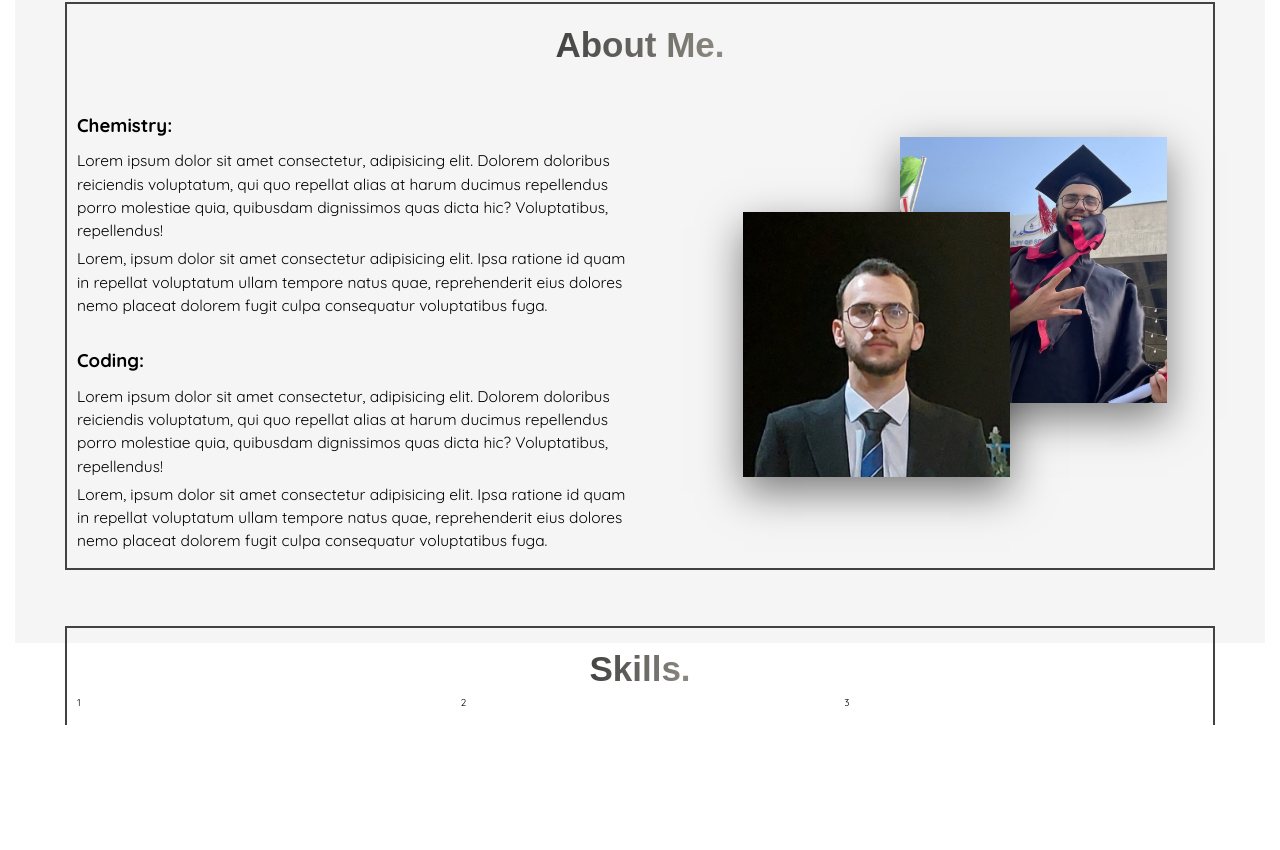
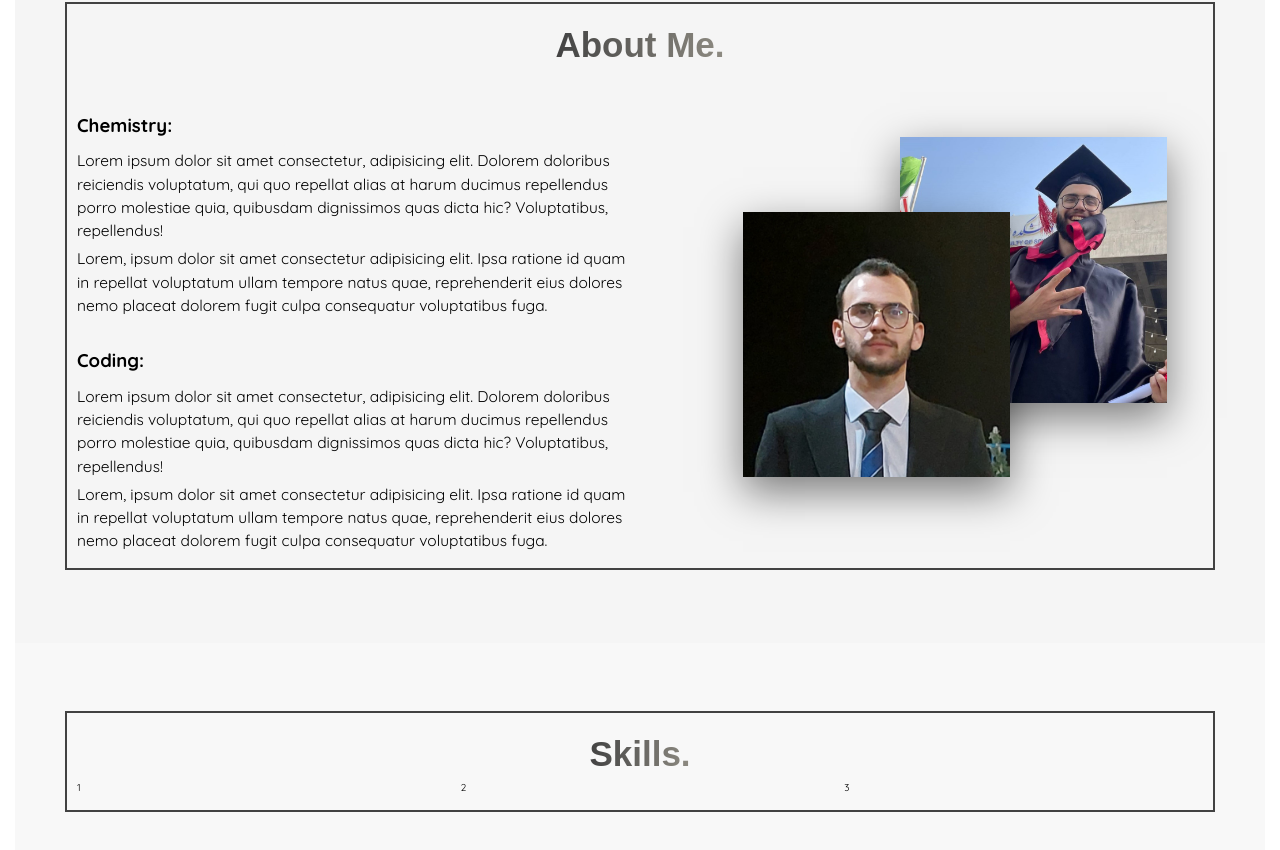
Before and after one commit to mmdparimoon/PORF, a website: page index.html in a window 1280 px wide. Shown: the part 841-1691 px from the top of the page. Before the commit the page ends 1566 px from the top, so only its background shows below. Drawn offline with Linux system fonts and the light colour scheme; a web font is replaced by a local one.

Commit message:
fix color- mixins

```diff
--- a/sass/abstracts/_variables.scss
+++ b/sass/abstracts/_variables.scss
@@ -9,6 +9,7 @@ $color-tertiary:#8E8B82;
 $color-quaternary:#424242;
 $color-btn:#fff20060;
 $color-bg-section-ab:#f5f5f5;
+$color-bg-section-sk:#f8f8f8;
 //end of pallet.......
 
 $grid-width:115rem;
--- a/sass/pages/_home.scss
+++ b/sass/pages/_home.scss
@@ -2,3 +2,8 @@
     background-color: $color-bg-section-ab;
     padding: 8.5rem  0 9rem 0;
 }
+
+.section-skills{
+    background-color: $color-bg-section-sk;
+    padding: 8.5rem  0 9rem 0;
+}
```
Also changed, not shown: styles/style.css, 1 other file.
